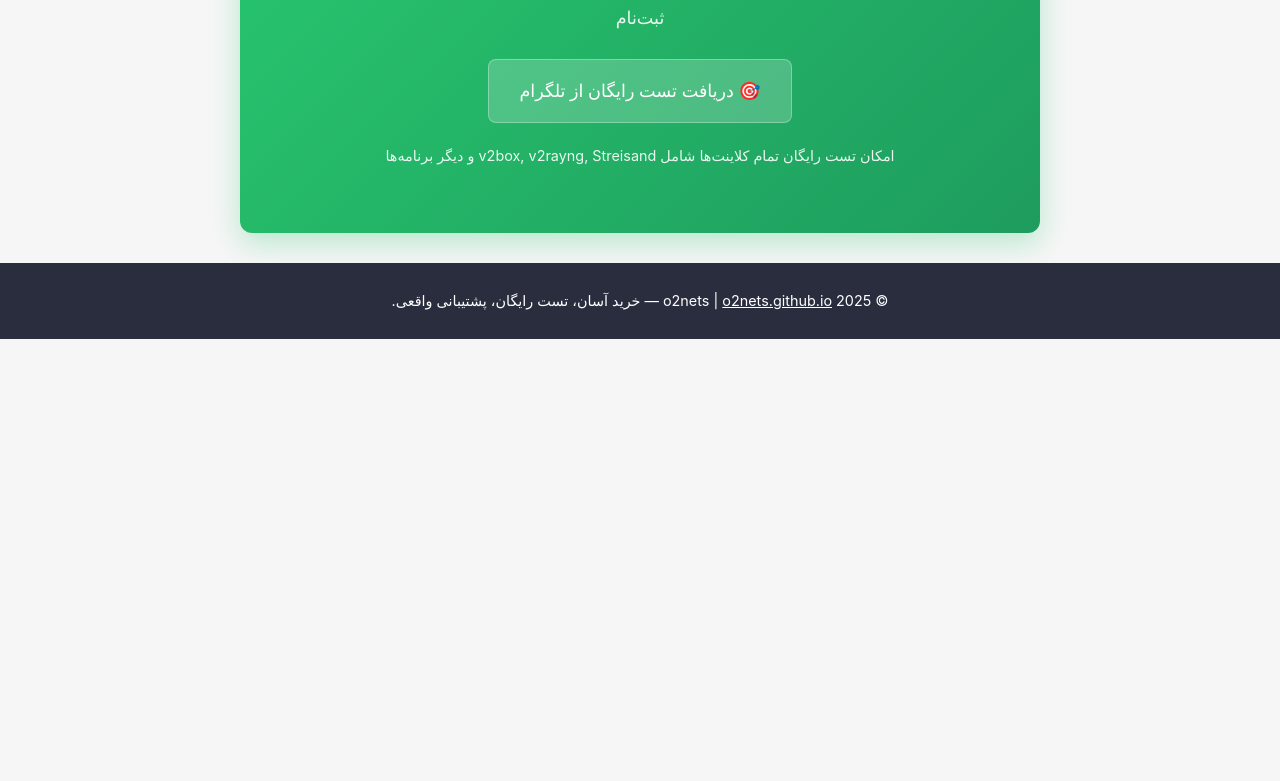
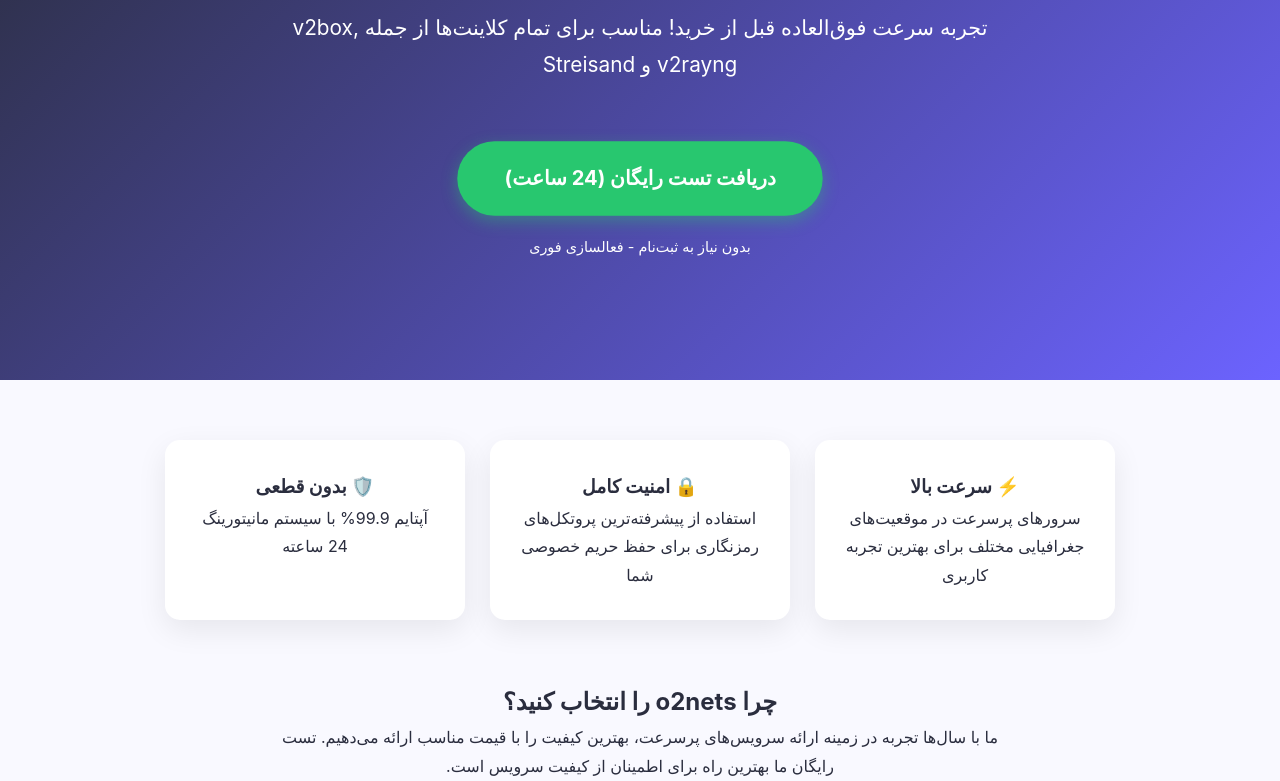
Before and after one commit to o2nets/o2nets.github.io, a plain HTML site: page index.html in a window 1280 px wide. Shown: the part 172-953 px from the top of the page. Before the commit the page ends 800 px from the top, so only its background shows below. Drawn offline with Linux system fonts and the light colour scheme; a web font is replaced by a local one.

Commit message:
Update index.html

```diff
--- a/index.html
+++ b/index.html
@@ -3,11 +3,35 @@
 <head>
     <meta charset="UTF-8">
     <meta name="viewport" content="width=device-width, initial-scale=1.0">
-    <title>تست رایگان V2Ray یک روزه | خرید سرویس پرسرعت V2Ray - o2nets</title>
-    <meta name="description" content="تست رایگان یک روزه V2Ray با سرعت بالا از o2nets - تست رایگان v2box, v2rayng, Streisand - خرید سرویس پرسرعت V2Ray با پشتیبانی 24 ساعته">
-    <meta name="keywords" content="تست رایگان v2box, تست یک روزه ویتوری, تست رایگان v2ray, تست یک روزه v2rayng, تست رایگان فیلترشکن, تست رایگان Streisand, خرید v2ray, o2nets">
+    <title>🔥 تست رایگان V2Ray یک روزه | o2nets - سریع‌ترین سرویس فیلترشکن 2024</title>
+    <meta name="description" content="✨ دریافت تست رایگان 24 ساعته V2Ray با بالاترین سرعت! مناسب برای v2box, v2rayng, Streisand - پشتیبانی 24/7 - تضمین کیفیت">
+    <meta name="keywords" content="تست رایگان v2ray, تست v2ray یک روزه, خرید v2ray, v2ray ارزان, تست رایگان v2box, تست v2rayng, تست فیلترشکن, o2nets">
+    <meta name="robots" content="index, follow">
+    <meta name="google-site-verification" content="YOUR_GOOGLE_WEBMASTER_CODE_HERE" />
 
-    <!-- بهینه‌سازی فونت‌های فارسی -->
+    <!-- Structured Data -->
+    <script type="application/ld+json">
+    {
+      "@context": "https://schema.org",
+      "@type": "WebPage",
+      "name": "تست رایگان V2Ray یک روزه",
+      "url": "https://o2nets.github.io",
+      "description": "دریافت تست رایگان یک روزه سرویس V2Ray پرسرعت",
+      "publisher": {
+        "@type": "Organization",
+        "name": "o2nets",
+        "logo": {
+          "@type": "ImageObject",
+          "url": "https://o2nets.github.io/logo.png"
+        }
+      }
+    }
+    </script>
+
+    <!-- Favicon -->
+    <link rel="icon" href="/favicon.ico" type="image/x-icon">
+
+    <!-- Preload Fonts -->
     <link rel="preload" href="https://cdn.jsdelivr.net/gh/rastikerdar/vazir-font@v30.1.0/dist/font-face.css" as="style">
     <link rel="preload" href="https://cdn.jsdelivr.net/gh/rastikerdar/iransans-font@latest/dist/font-face.css" as="style">
     <link href="https://cdn.jsdelivr.net/gh/rastikerdar/vazir-font@v30.1.0/dist/font-face.css" rel="stylesheet">
@@ -15,118 +39,174 @@
 
     <style>
         :root {
-            --primary-color: #6C63FF;
-            --secondary-color: #4D44DB;
-            --success-color: #28C76F;
-            --dark-color: #2A2D3E;
-            --light-color: #F6F6F6;
+            --primary: #6C63FF;
+            --secondary: #FF6584;
+            --success: #28C76F;
+            --dark: #2A2D3E;
+            --light: #F9F9FF;
         }
 
         * {
-            font-family: Vazir, IranSans, -apple-system, BlinkMacSystemFont, 'Segoe UI', Roboto, sans-serif;
-            font-display: swap;
+            font-family: Vazir, IranSans, -apple-system, BlinkMacSystemFont, sans-serif;
             box-sizing: border-box;
             margin: 0;
             padding: 0;
         }
 
         body {
+            background-color: var(--light);
+            color: var(--dark);
             line-height: 1.8;
-            color: #4A4A4A;
-            background-color: var(--light-color);
             overflow-x: hidden;
         }
 
-        .cta-banner {
-            background: linear-gradient(135deg, var(--success-color), #1E9C5E);
+        .hero {
+            background: linear-gradient(135deg, var(--dark), var(--primary));
             color: white;
-            padding: 40px 20px;
+            padding: 80px 20px;
             text-align: center;
-            margin: 30px auto;
-            border-radius: 12px;
-            max-width: 800px;
-            box-shadow: 0 10px 30px rgba(40, 199, 111, 0.3);
+            position: relative;
+            overflow: hidden;
         }
 
-        .cta-banner h2 {
-            font-size: 2em;
-            margin-bottom: 15px;
+        .hero h1 {
+            font-size: 2.8rem;
+            margin-bottom: 20px;
+            animation: fadeIn 1s ease;
         }
 
-        .cta-banner p {
-            font-size: 1.1em;
-            margin-bottom: 25px;
-            opacity: 0.9;
+        .hero p {
+            font-size: 1.3rem;
+            max-width: 700px;
+            margin: 0 auto 40px;
+            animation: fadeIn 1s ease 0.3s forwards;
+            opacity: 0;
         }
 
-        .cta-banner a {
+        .cta-button {
             display: inline-block;
-            background: rgba(255,255,255,0.2);
+            background: var(--success);
             color: white;
-            padding: 15px 30px;
-            border-radius: 8px;
+            padding: 18px 45px;
+            border-radius: 50px;
             text-decoration: none;
-            font-size: 1.1em;
-            border: 1px solid rgba(255,255,255,0.3);
+            font-size: 1.2rem;
+            font-weight: bold;
+            margin: 20px 0;
             transition: all 0.3s ease;
-            font-weight: 500;
+            box-shadow: 0 5px 15px rgba(40, 199, 111, 0.4);
+            animation: pulse 2s infinite;
         }
 
-        .cta-banner a:hover {
-            background: rgba(255,255,255,0.3);
-            transform: translateY(-3px);
-            box-shadow: 0 5px 15px rgba(0,0,0,0.2);
+        .cta-button:hover {
+            transform: translateY(-5px);
+            box-shadow: 0 8px 25px rgba(40, 199, 111, 0.6);
+        }
+
+        .features {
+            display: flex;
+            justify-content: center;
+            flex-wrap: wrap;
+            gap: 25px;
+            margin: 60px auto;
+            max-width: 1100px;
+        }
+
+        .feature-card {
+            background: white;
+            border-radius: 15px;
+            padding: 30px;
+            width: 300px;
+            box-shadow: 0 10px 30px rgba(0,0,0,0.08);
+            transition: all 0.3s ease;
+            text-align: center;
+        }
+
+        .feature-card:hover {
+            transform: translateY(-10px);
+            box-shadow: 0 15px 40px rgba(0,0,0,0.15);
         }
 
         footer {
+            background: var(--dark);
+            color: white;
             text-align: center;
-            padding: 25px;
-            background: var(--dark-color);
-            color: white;
-            font-size: 0.9em;
+            padding: 30px;
+            margin-top: 60px;
+        }
+
+        @keyframes fadeIn {
+            from { opacity: 0; transform: translateY(20px); }
+            to { opacity: 1; transform: translateY(0); }
+        }
+
+        @keyframes pulse {
+            0% { transform: scale(1); }
+            50% { transform: scale(1.05); }
+            100% { transform: scale(1); }
         }
 
         @media (max-width: 768px) {
-            .cta-banner {
-                padding: 30px 15px;
-                margin: 20px 15px;
+            .hero h1 {
+                font-size: 2rem;
             }
 
-            .cta-banner h2 {
-                font-size: 1.6em;
+            .hero p {
+                font-size: 1.1rem;
+            }
+
+            .cta-button {
+                padding: 15px 35px;
+                font-size: 1rem;
             }
         }
     </style>
 </head>
 <body>
 
-<main>
-  <section class="cta-banner">
-    <h2>همین حالا تست رایگان V2Ray دریافت کنید!</h2>
-    <p>تجربه سرعت و کیفیت قبل از خرید - تست رایگان یک روزه v2box, v2rayng و Streisand - بدون نیاز به ثبت‌نام</p>
-    <a href="https://t.me/o2netsbot?start=ref=check_site" target="_blank" rel="noopener noreferrer">🎯 دریافت تست رایگان از تلگرام</a>
-    <p style="margin-top: 20px; font-size: 0.9em;">امکان تست رایگان تمام کلاینت‌ها شامل v2box, v2rayng, Streisand و دیگر برنامه‌ها</p>
-  </section>
-</main>
+    <!-- Google Tag Manager -->
+    <noscript><iframe src="https://www.googletagmanager.com/ns.html?id=GTM-XXXXXX"
+    height="0" width="0" style="display:none;visibility:hidden"></iframe></noscript>
+    <!-- End Google Tag Manager -->
 
-<footer>
-  © 2025 o2nets | <a href="https://o2nets.github.io" style="color: white; text-decoration: underline;">o2nets.github.io</a> — خرید آسان، تست رایگان، پشتیبانی واقعی.
-</footer>
+    <header class="hero">
+        <h1>🚀 تست رایگان V2Ray یک روزه</h1>
+        <p>تجربه سرعت فوق‌العاده قبل از خرید! مناسب برای تمام کلاینت‌ها از جمله v2box, v2rayng و Streisand</p>
+        <a href="https://t.me/o2netsbot?start=ref=check_site" class="cta-button">دریافت تست رایگان (24 ساعت)</a>
+        <p style="font-size: 0.9rem; opacity: 0.8;">بدون نیاز به ثبت‌نام - فعالسازی فوری</p>
+    </header>
 
-<script type="application/ld+json">
-{
-  "@context": "https://schema.org",
-  "@type": "WebPage",
-  "name": "تست رایگان V2Ray یک روزه - o2nets",
-  "url": "https://o2nets.github.io",
-  "description": "دریافت تست رایگان یک روزه سرویس V2Ray پرسرعت از o2nets برای تمام کلاینت‌ها شامل v2box, v2rayng و Streisand",
-  "publisher": {
-    "@type": "Organization",
-    "name": "o2nets",
-    "url": "https://o2nets.github.io"
-  }
-}
-</script>
+    <section class="features">
+        <div class="feature-card">
+            <h3>⚡ سرعت بالا</h3>
+            <p>سرورهای پرسرعت در موقعیت‌های جغرافیایی مختلف برای بهترین تجربه کاربری</p>
+        </div>
+
+        <div class="feature-card">
+            <h3>🔒 امنیت کامل</h3>
+            <p>استفاده از پیشرفته‌ترین پروتکل‌های رمزنگاری برای حفظ حریم خصوصی شما</p>
+        </div>
+
+        <div class="feature-card">
+            <h3>🛡️ بدون قطعی</h3>
+            <p>آپتایم 99.9% با سیستم مانیتورینگ 24 ساعته</p>
+        </div>
+    </section>
+
+    <section style="text-align: center; margin: 50px auto; max-width: 800px; padding: 0 20px;">
+        <h2>چرا o2nets را انتخاب کنید؟</h2>
+        <p>ما با سال‌ها تجربه در زمینه ارائه سرویس‌های پرسرعت، بهترین کیفیت را با قیمت مناسب ارائه می‌دهیم. تست رایگان ما بهترین راه برای اطمینان از کیفیت سرویس است.</p>
+        <a href="https://t.me/o2netsbot?start=ref=check_site" class="cta-button" style="background: var(--primary);">شروع تست رایگان</a>
+    </section>
+
+    <footer>
+        <p>© 2024 o2nets - تمامی حقوق محفوظ است</p>
+        <p style="margin-top: 10px; font-size: 0.9rem;">
+            <a href="https://o2nets.github.io/privacy" style="color: white; text-decoration: none;">حریم خصوصی</a> |
+            <a href="https://o2nets.github.io/terms" style="color: white; text-decoration: none;">قوانین استفاده</a>
+        </p>
+        <p style="margin-top: 15px; font-size: 0.8rem; opacity: 0.8;">آدرس سایت: o2nets.github.io</p>
+    </footer>
 
 </body>
 </html>
```
